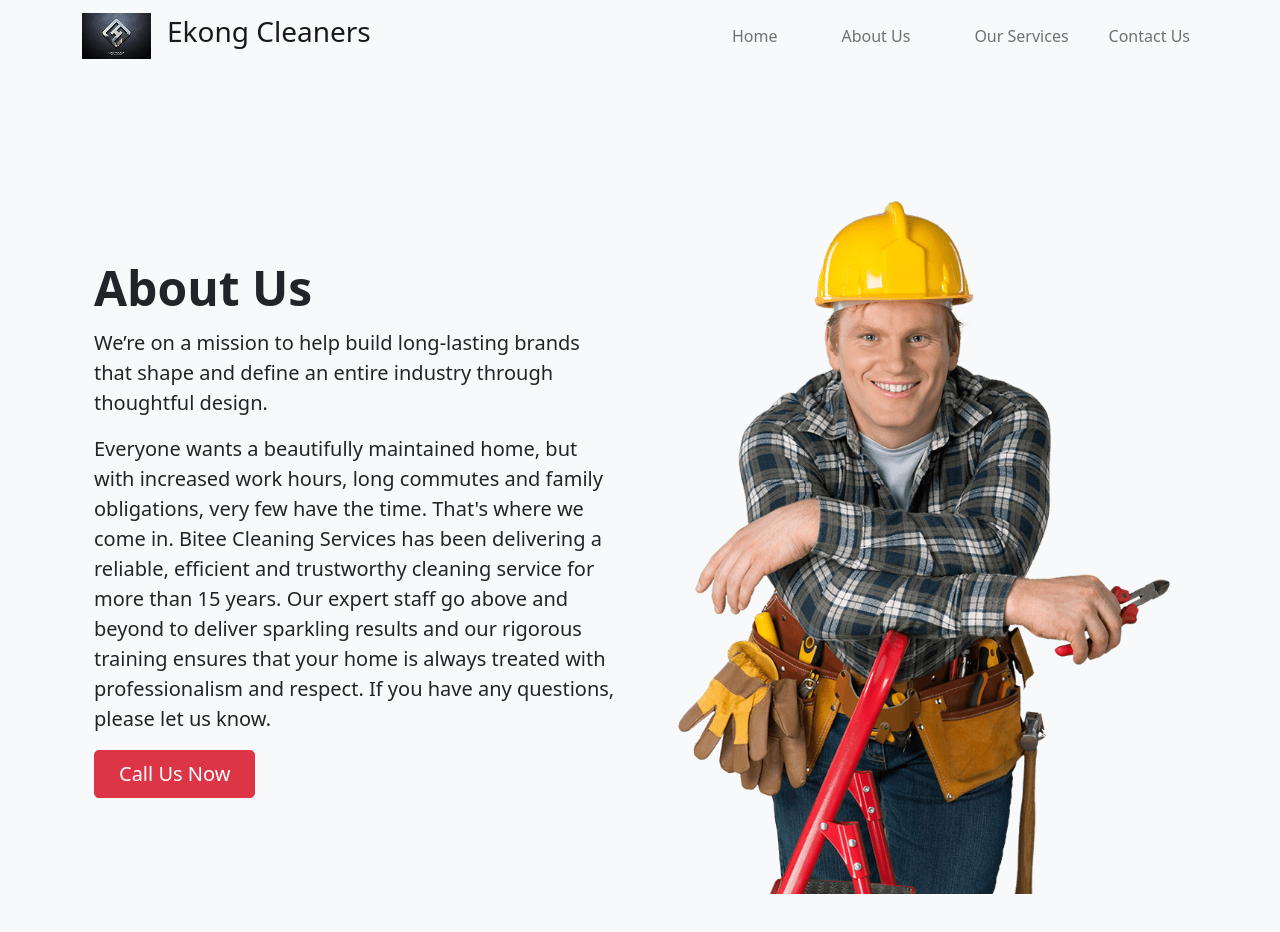
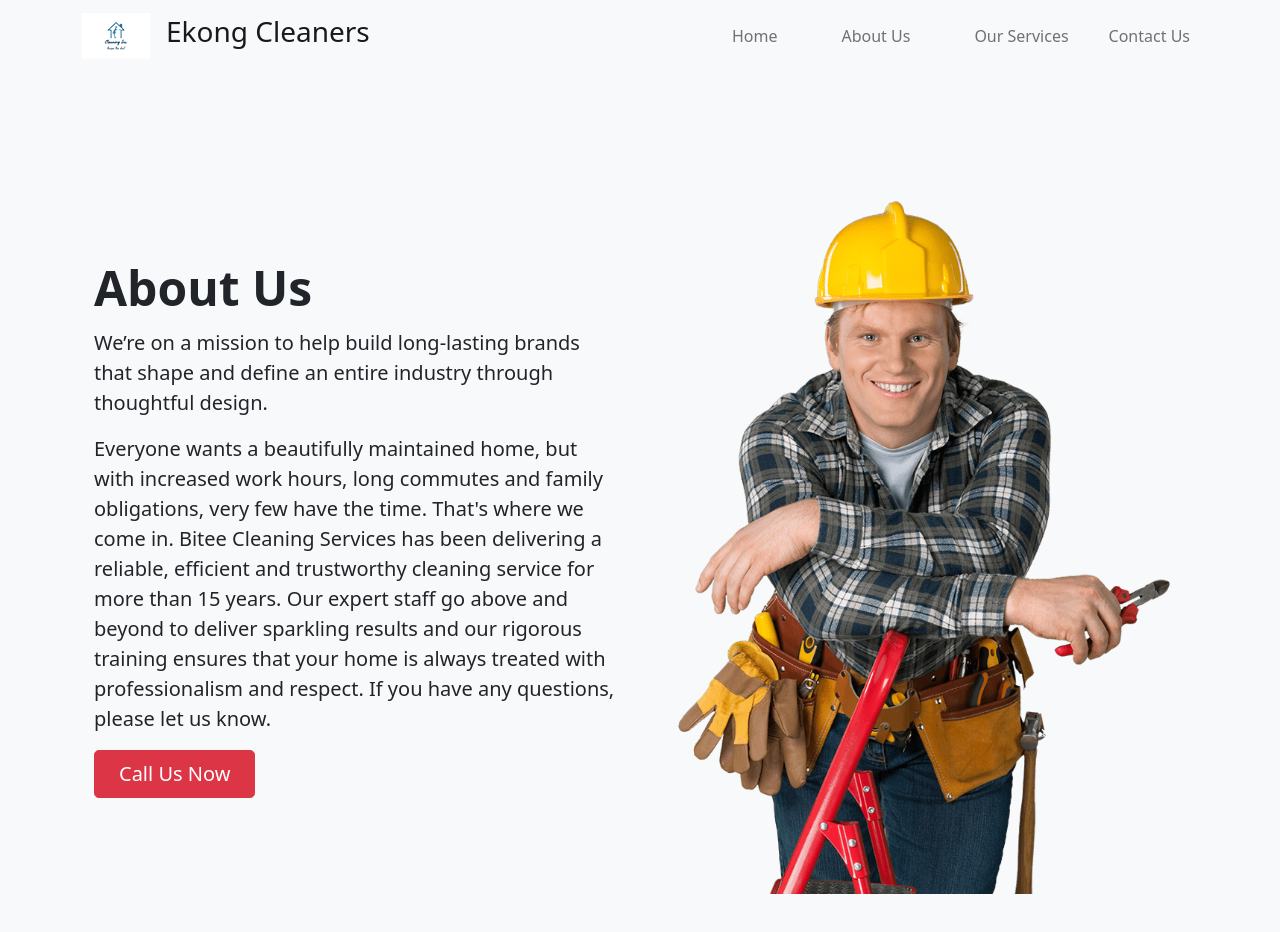
Before and after one commit to Arachalev/Kode-Camp-Task-4, a plain HTML site: page about.html in a window 1280 px wide. Drawn offline with nearby package versions, Linux system fonts and the light colour scheme.

Commit message:
This is an edit of the nav

```diff
--- a/about.html
+++ b/about.html
@@ -13,7 +13,7 @@
     <header >
         <nav class="navbar sticky-top navbar-expand-lg navbar-light">
             <div class="container">
-                <a class="navbar-brand" href="#"><img class="logo" src="images/images.jfif" alt=""></a>
+                <a class="navbar-brand" href="#"><img class="logo" src="images/images-clean.png" alt=""></a>
             <a class="navbar-brand" href="#"><h3>Ekong Cleaners</h3></a>
             <button class="navbar-toggler" type="button" data-bs-toggle="collapse" data-bs-target="#navbarSupportedContent" aria-controls="navbarSupportedContent" aria-expanded="false" aria-label="Toggle navigation">
                 <span class="navbar-toggler-icon"></span>
```
Also changed, not shown: contact.html (+1 -1 lines), index.html (+1 -1 lines), services.html (+1 -1 lines), images/images-clean.png (added), images/images.jpg (added).
